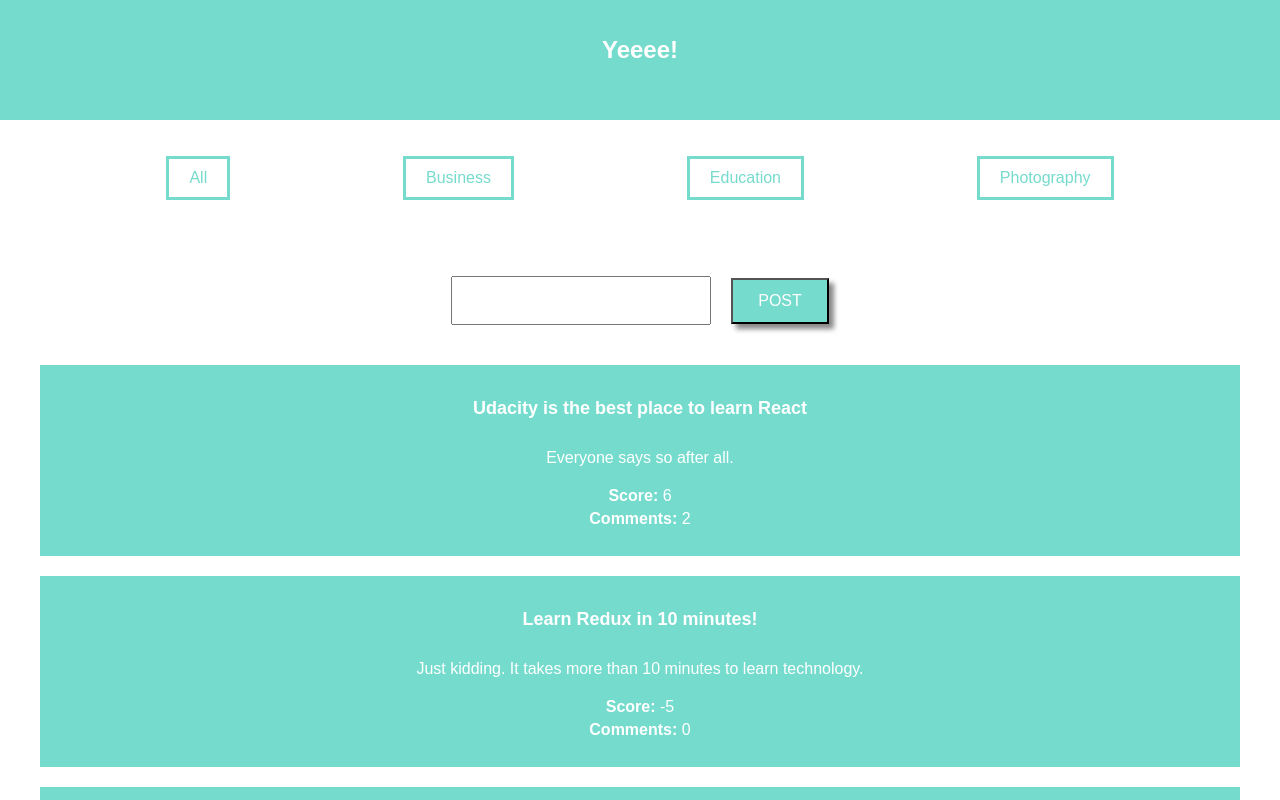
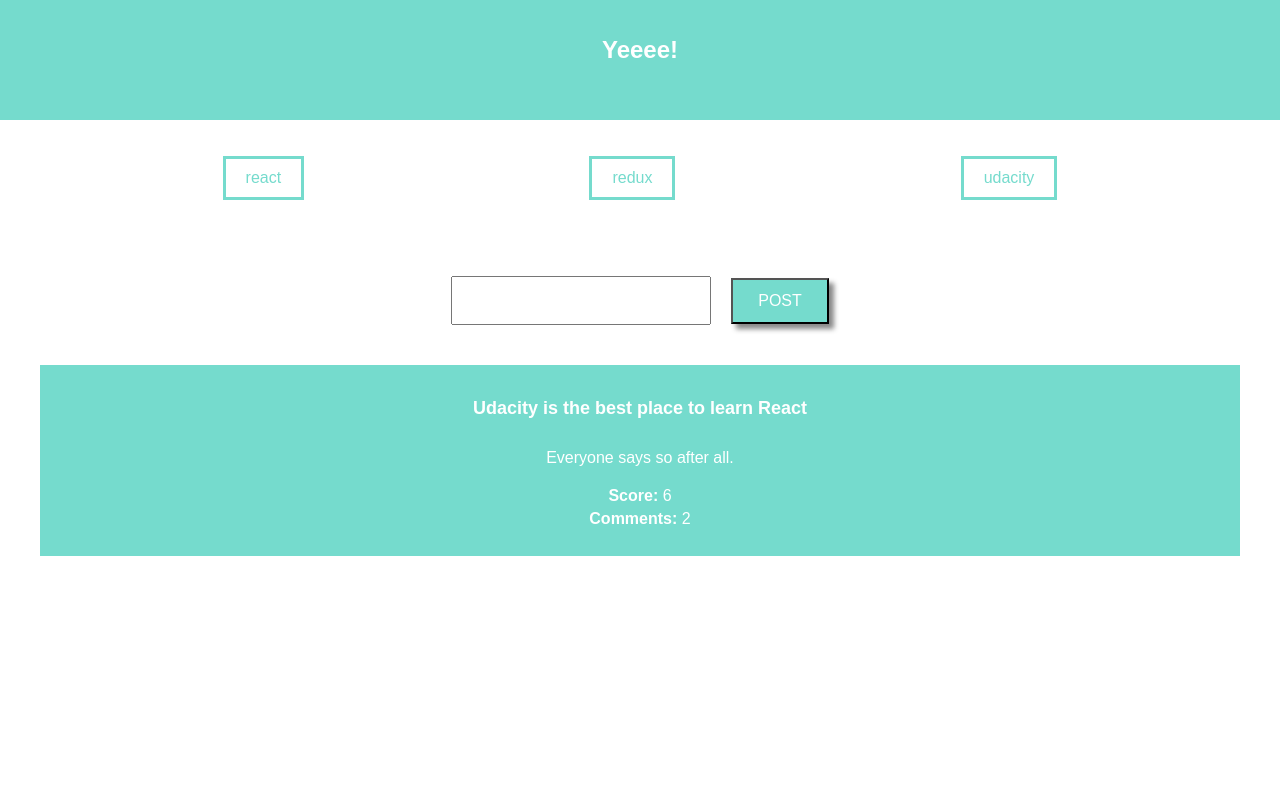
Before and after one commit to jeremyjgyoung/jeremy-young-readable-project, a React (Create React App) app: page / in a window 1280 px wide. Shown: the top 800 px of the page. Built offline with nearby package versions, Linux system fonts and the light colour scheme.

Commit message:
loaded categories from state in App.js

```diff
--- a/src/App.js
+++ b/src/App.js
@@ -1,21 +1,37 @@
 import React, { Component } from 'react';
 import './App.css';
 import HeaderNavBar from './components/HeaderNavBar'
+import PostForm from './components/PostForm'
 import PostList from './components/PostList'
-import PostForm from './components/PostForm'
-import PostDetail from './components/PostDetail'
+
+const categories = [
+  {
+    name: 'react',
+    path: 'react'
+  },
+  {
+    name: 'redux',
+    path: 'redux'
+  },
+  {
+    name: 'udacity',
+    path: 'udacity'
+  }
+]
 
 class App extends Component {
   render() {
     return (
       <div className="App">
           <div>
-            <HeaderNavBar />
+            <HeaderNavBar
+              categories={categories}
+            />
             <PostForm />
             <PostList />
           </div>
       </div>
-    );
+    )
   }
 }
 
--- a/src/components/HeaderNavBar.js
+++ b/src/components/HeaderNavBar.js
@@ -9,10 +9,9 @@ class HeaderNavBar extends Component {
         </header>
         <nav className="Nav-bar">
           <ul>
-            <li>All</li>
-            <li>Business</li>
-            <li>Education</li>
-            <li>Photography</li>
+            {this.props.categories.map((category) =>
+              <li key={category.name}>{category.name}</li>
+            )}
           </ul>
         </nav>
       </div>
--- a/src/components/PostList.js
+++ b/src/components/PostList.js
@@ -6,7 +6,7 @@ class PostList extends Component {
   render() {
     return (
       <div className="PostList">
-        {this.props.posts.map((post) =>(
+        {this.props.posts.filter( post => post.category==="react").map((post) =>(
         <div className="Post" key={post.id}>
           <h1 className="Post-title">{post.title}</h1>
           <p className="Post-body">{post.body}</p>
```
